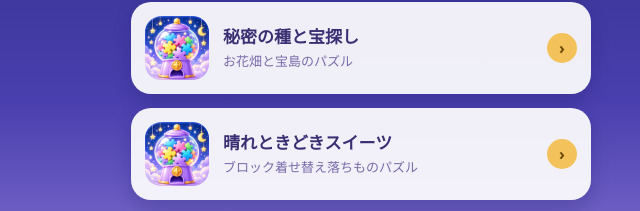
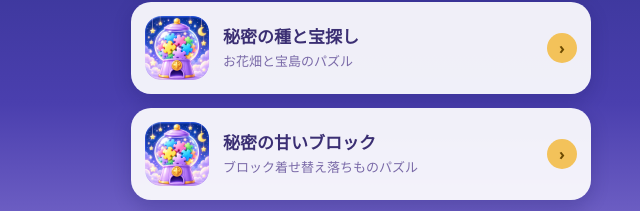
Before and after one commit to mai-104/mai-104.github.io, a plain HTML site: page index.html in a window 1280 px wide. Shown: the part 337-548 px from the top of the page, 279-919 px from the left. Drawn offline with Linux system fonts and the light colour scheme; files whose address does not match are found by name; a web font is replaced by a local one.

Commit message:
まぃの箱：晴れときどきスイーツ → 秘密の甘いブロック に表示名を変更
Co-Authored-By: Claude Opus 5.5 <noreply@anthropic.com>
Claude-Session: https://claude.ai/code/session_01Ri1fWgFhpJxMCQHVNceZ5y

```diff
--- a/index.html
+++ b/index.html
@@ -65,7 +65,7 @@ footer{text-align:center;color:#fff;opacity:.7;font-size:12px;margin-top:28px}
 var GAMES = [
   { folder: "omikuji-gacha",   name: "おみくじガチャ",     desc: "今日の運勢を占おう" },
   { folder: "himitsu-no-tane", name: "秘密の種と宝探し",   desc: "お花畑と宝島のパズル" },
-  { folder: "hare-sweets", name: "晴れときどきスイーツ", desc: "ブロック着せ替え落ちものパズル" },
+  { folder: "hare-sweets", name: "秘密の甘いブロック", desc: "ブロック着せ替え落ちものパズル" },
   { folder: "himitsu-no-michi", name: "迷子の仲間と秘密の道", desc: "道をつないで仲間を導くパズル" }
 ];
 var SHOW_SOON = true; /* 「次のゲーム 準備中」の枠を出すなら true */
```
